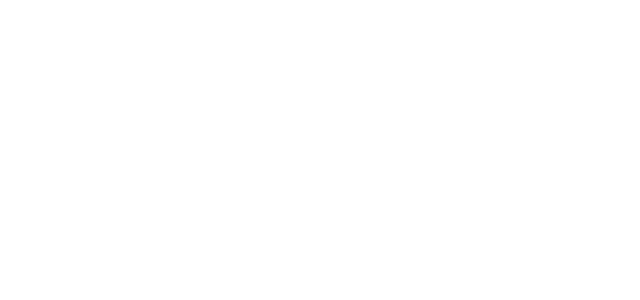
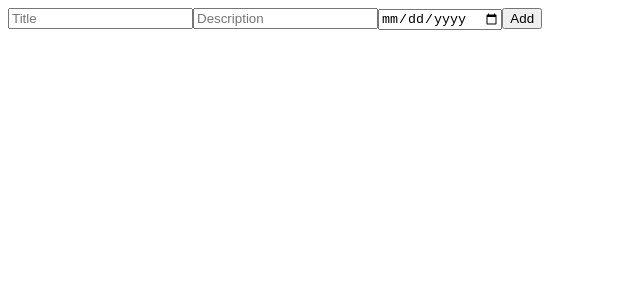
Before and after one commit to svenrisse/React-To-Do, a React (Vite) app: page / in a window 1280 px wide. Shown: the top 300 px of the page, without its empty margins (0-640 px from the left). Built offline with nearby package versions, Linux system fonts and the light colour scheme.

Commit message:
feat: added Addsection component, to input new todo

```diff
--- a/src/App.jsx
+++ b/src/App.jsx
@@ -1,5 +1,17 @@
+import Addsection from "./components/Addsection";
+
 function App() {
 
+  return (
+    <div className="app-container">
+      <div className="topbar">
+        <Addsection />
+      </div>
+      <div className="tasks-container">
+
+      </div>
+    </div>
+  );
 }
 
-export default App
+export default App;
--- /dev/null
+++ b/src/components/Addsection.jsx
@@ -0,0 +1,40 @@
+import { useState } from "react";
+
+function Addsection() {
+    const [formData, setFormData] = useState(
+        {
+            title: "",
+            description: "",
+            date: ""
+        }
+    )
+    const [tasks, setTasks] = useState([]);
+
+    function handleChange(event) {
+        setFormData(prevFormData => {
+            return {
+                ...prevFormData,
+                [event.target.name]: event.target.value
+            }
+        })
+    }
+
+    function handleSubmit(event) {
+        event.preventDefault()
+        setTasks([
+            ...tasks,
+            {title: formData.title, description: formData.description, date: formData.description}
+        ])
+    }
+
+    return (
+        <form onSubmit={handleSubmit}>
+            <input type="text" name="title" placeholder="Title" onChange={handleChange} value={formData.title} />
+            <input type="text" name="description" placeholder="Description" onChange={handleChange} value={formData.description} />
+            <input type="date" name="date" onChange={handleChange} value={formData.date} />
+            <button>Add</button>
+        </form>
+    )
+}
+
+export default Addsection;
```
